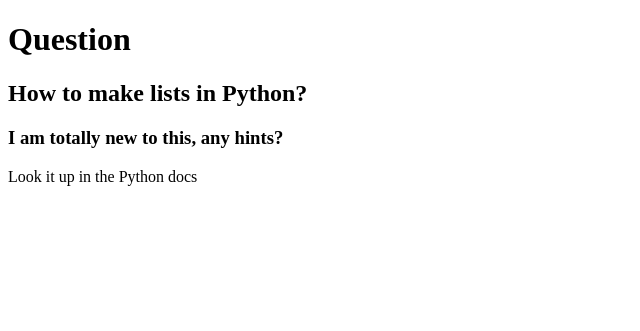
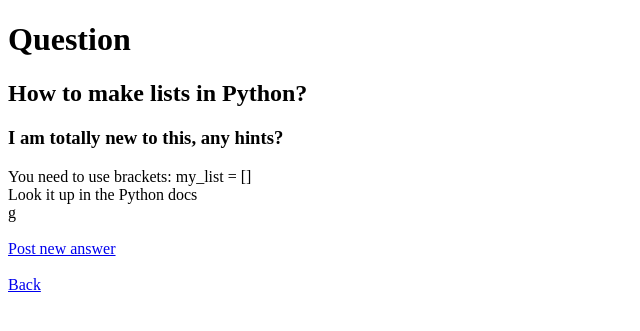
Before and after one commit to CodecoolGlobal/ask-mate-3-python-sasbalazs, a Flask app: page /question/1 in a window 1280 px wide. Shown: the top 331 px of the page, without its empty margins (0-640 px from the left). Run offline with Flask 2, Linux system fonts and the light colour scheme; some libraries are stand-ins or nearby versions.

Commit message:
add post answer

```diff
--- a/data_manager.py
+++ b/data_manager.py
@@ -27,12 +27,12 @@
 def get_answer_questions(question_id):
     questions = connection.import_data("sample_data/question.csv")
     answers = connection.import_data("sample_data/answer.csv")
-    question_to_render = {}
-    answers_to_render = {}
+    question_to_render = []
+    answers_to_render = []
     for line in questions:
         if question_id == line['id']:
             question_to_render = line
-            for answer in answers:
-                if question_id == answer['question_id']:
-                    answers_to_render = answer
+    for answer in answers:
+        if question_id == answer['question_id']:
+            answers_to_render.append(answer)
     return question_to_render, answers_to_render
--- a/sample_data/answer.csv
+++ b/sample_data/answer.csv
@@ -1,3 +1,6 @@
 id,submission_time,vote_number,question_id,message,image
-1,1493398154,4,1,"You need to use brackets: my_list = []",
-2,1493088154,35,1,"Look it up in the Python docs",
+1,1493398154,4,1,You need to use brackets: my_list = [],
+2,1493088154,35,1,Look it up in the Python docs,
+2,1641299132,0,2,0,0
+3,1641300250,0,3,M,0
+4,1641300259,0,1,g,0
--- a/server.py
+++ b/server.py
@@ -34,6 +34,7 @@
 @app.route("/question/<question_id>")
 def question(question_id):
     route = url_for("post_new_answer", question_id=question_id)
+    answers = connection.import_data("sample_data/answer.csv")
     question_to_render, answers_to_render = data_manager.get_answer_questions(question_id)
     return render_template('question.html', question_to_render=question_to_render,
                            answers_to_render=answers_to_render, route=route)
--- a/templates/question.html
+++ b/templates/question.html
@@ -8,9 +8,14 @@
     <h1>Question</h1>
     <h2>{% if question_to_render['id'] %}<div>{{ question_to_render['title'] }}</div>{% endif %}</h2>
     <h3>{% if question_to_render['id'] %}<div>{{ question_to_render['message'] }}</div>{% endif %}</h3>
-        {% if answers_to_render['question_id'] %}<div>{{ answers_to_render['message'] }}</div>{% endif %}
-
-
+        {% for answer in answers_to_render %}
+        {% if answer['question_id'] %}<div>{{ answer['message'] }}</div>{% endif %}
+        {% endfor %}
+    <br>
+    <div> <a href="{{route}}"</a>Post new answer</div>
+    <br>
+    <div> <a href="/list"</a>Back</div>
+    <br>
 
 </body>
 </html>
```
Also changed, not shown: templates/new_answer.html (added, +20 -0 lines), 1 other file.
